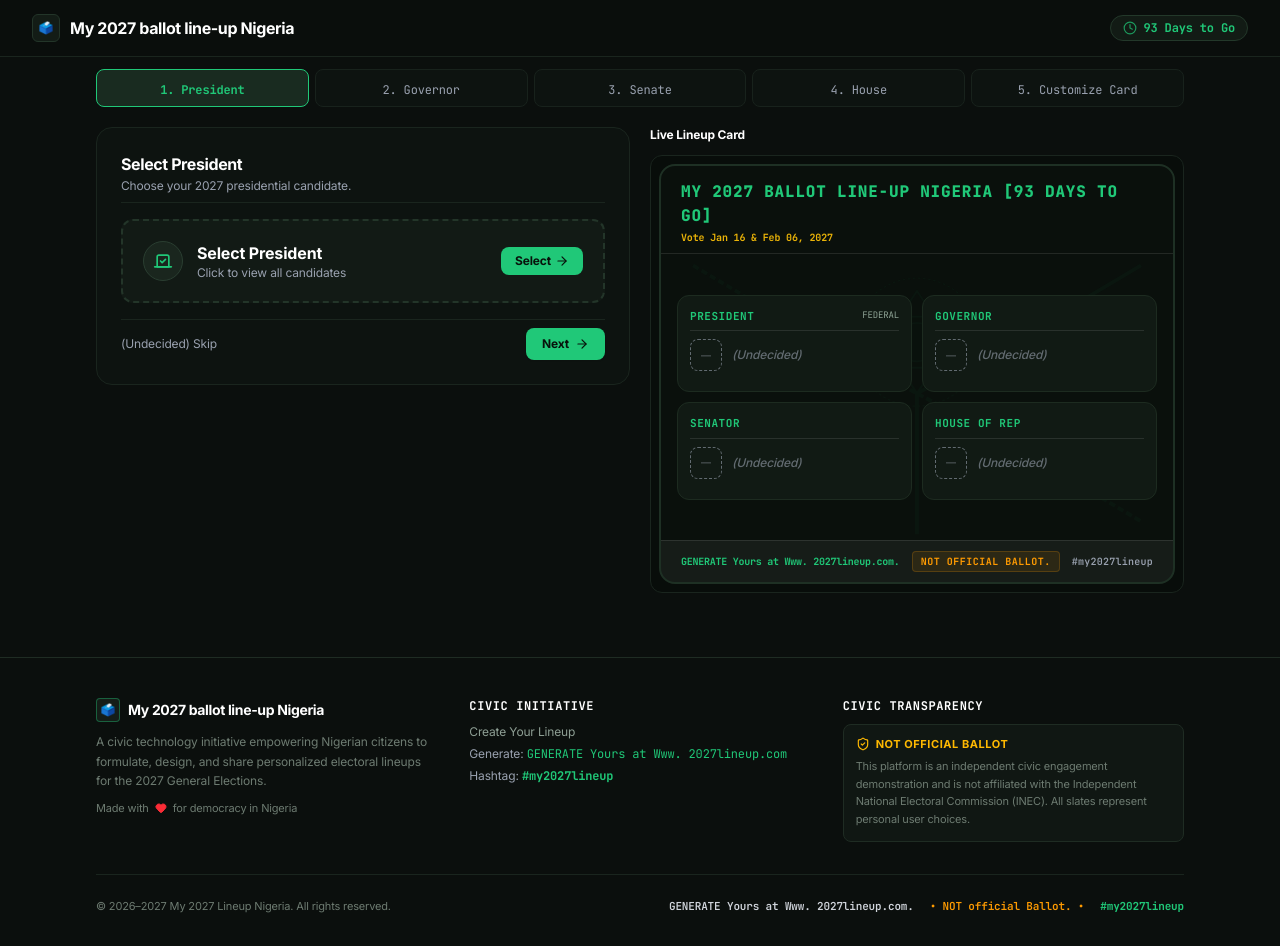
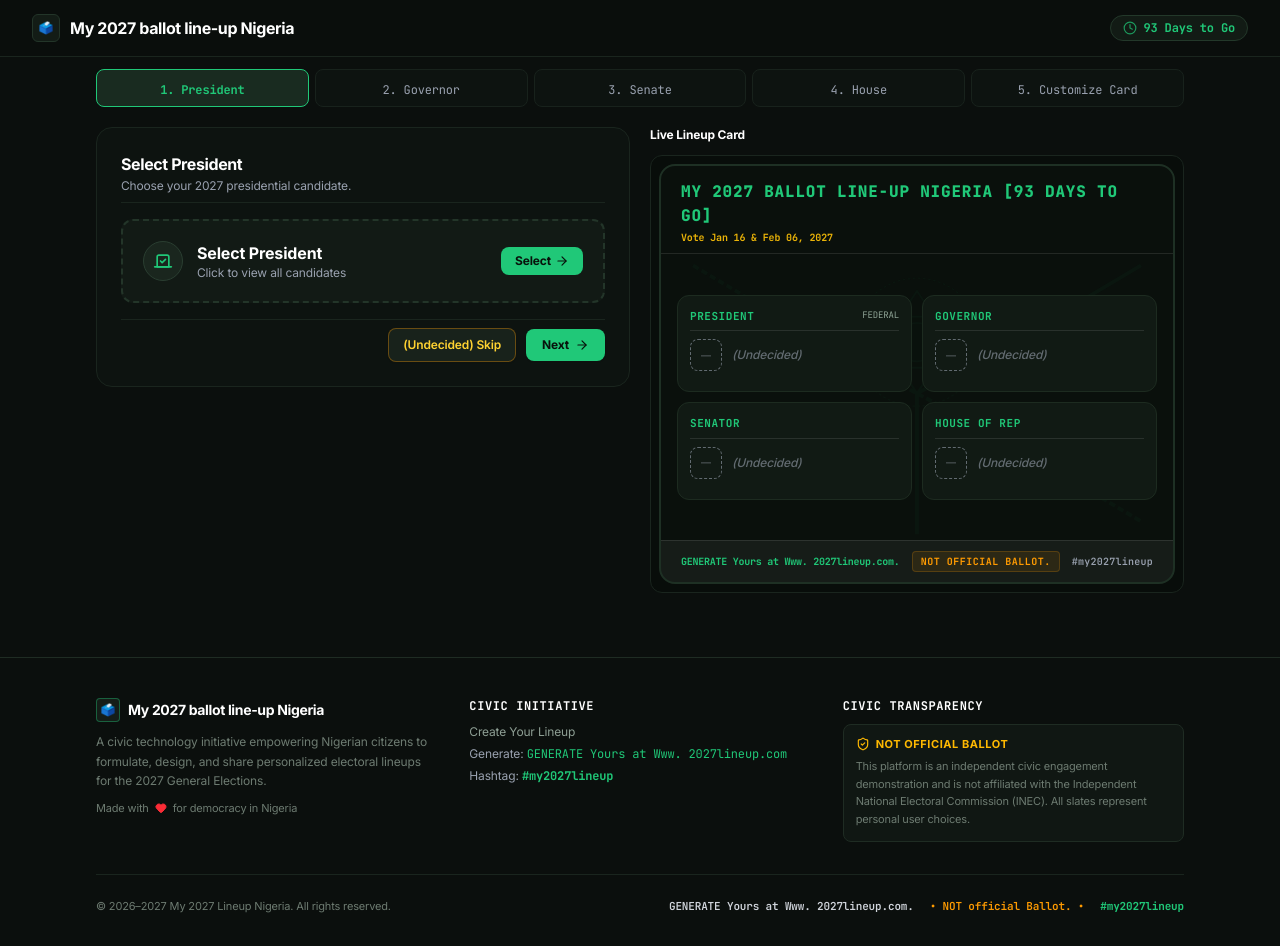
Before and after one commit to muwagunprecious/ballot-app, a Next.js app: page / in a window 1280 px wide. Built offline with nearby package versions, Linux system fonts and the light colour scheme.

Commit message:
Highlight (Undecided) Skip as a distinct styled button with amber accents and hover states

```diff
--- a/app/page.tsx
+++ b/app/page.tsx
@@ -338,20 +338,23 @@ export default function HomePage() {
 
               {/* CONTROLS */}
               <div className="pt-2 flex items-center justify-between border-t border-[#1A251E]">
+                <div className="flex items-center space-x-2.5 ml-auto">
                   <button
                     onClick={() => setCurrentStep(2)}
-                  className="text-xs text-gray-400 hover:text-white"
+                    className="px-3.5 py-2 rounded-lg bg-[#18221B] border border-amber-500/35 hover:border-amber-400 text-amber-300 hover:text-amber-100 hover:bg-amber-500/20 text-xs font-semibold flex items-center space-x-1.5 transition-all shadow-xs cursor-pointer"
+                    title="Skip as Undecided for President"
                   >
-                  (Undecided) Skip
+                    <span>(Undecided) Skip</span>
                   </button>
 
                   <button
                     onClick={() => setCurrentStep(2)}
-                  className="px-4 py-2 rounded-lg bg-[#20C878] hover:bg-[#1AB36B] text-[#08120B] text-xs font-bold flex items-center space-x-1.5 transition-all shadow-xs ml-auto"
+                    className="px-4 py-2 rounded-lg bg-[#20C878] hover:bg-[#1AB36B] text-[#08120B] text-xs font-bold flex items-center space-x-1.5 transition-all shadow-xs cursor-pointer"
                   >
                     <span>Next</span>
                     <ArrowRight className="w-3.5 h-3.5" />
                   </button>
+                </div>
               </div>
             </div>
           )}
@@ -504,18 +507,19 @@ export default function HomePage() {
                   <span>Back</span>
                 </button>
 
-                <div className="flex items-center space-x-3">
+                <div className="flex items-center space-x-2.5">
                   {!isOffCycleGov && (
                     <button
                       onClick={() => setCurrentStep(3)}
-                      className="text-xs text-gray-400 hover:text-white"
+                      className="px-3.5 py-2 rounded-lg bg-[#18221B] border border-amber-500/35 hover:border-amber-400 text-amber-300 hover:text-amber-100 hover:bg-amber-500/20 text-xs font-semibold flex items-center space-x-1.5 transition-all shadow-xs cursor-pointer"
+                      title="Skip as Undecided for Governor"
                     >
-                      (Undecided) Skip
+                      <span>(Undecided) Skip</span>
                     </button>
                   )}
                   <button
                     onClick={() => setCurrentStep(3)}
-                    className="px-4 py-2 rounded-lg bg-[#20C878] hover:bg-[#1AB36B] text-[#08120B] text-xs font-bold flex items-center space-x-1.5 transition-all shadow-xs"
+                    className="px-4 py-2 rounded-lg bg-[#20C878] hover:bg-[#1AB36B] text-[#08120B] text-xs font-bold flex items-center space-x-1.5 transition-all shadow-xs cursor-pointer"
                   >
                     <span>Next</span>
                     <ArrowRight className="w-3.5 h-3.5" />
@@ -664,16 +668,17 @@ export default function HomePage() {
                   <span>Back</span>
                 </button>
 
-                <div className="flex items-center space-x-3">
+                <div className="flex items-center space-x-2.5">
                   <button
                     onClick={() => setCurrentStep(4)}
-                    className="text-xs text-gray-400 hover:text-white"
+                    className="px-3.5 py-2 rounded-lg bg-[#18221B] border border-amber-500/35 hover:border-amber-400 text-amber-300 hover:text-amber-100 hover:bg-amber-500/20 text-xs font-semibold flex items-center space-x-1.5 transition-all shadow-xs cursor-pointer"
+                    title="Skip as Undecided for Senate"
                   >
-                    (Undecided) Skip
+                    <span>(Undecided) Skip</span>
                   </button>
                   <button
                     onClick={() => setCurrentStep(4)}
-                    className="px-4 py-2 rounded-lg bg-[#20C878] hover:bg-[#1AB36B] text-[#08120B] text-xs font-bold flex items-center space-x-1.5 transition-all shadow-xs"
+                    className="px-4 py-2 rounded-lg bg-[#20C878] hover:bg-[#1AB36B] text-[#08120B] text-xs font-bold flex items-center space-x-1.5 transition-all shadow-xs cursor-pointer"
                   >
                     <span>Next</span>
                     <ArrowRight className="w-3.5 h-3.5" />
@@ -830,16 +835,17 @@ export default function HomePage() {
                   <span>Back</span>
                 </button>
 
-                <div className="flex items-center space-x-3">
+                <div className="flex items-center space-x-2.5">
                   <button
                     onClick={() => setCurrentStep(5)}
-                    className="text-xs text-gray-400 hover:text-white"
+                    className="px-3.5 py-2 rounded-lg bg-[#18221B] border border-amber-500/35 hover:border-amber-400 text-amber-300 hover:text-amber-100 hover:bg-amber-500/20 text-xs font-semibold flex items-center space-x-1.5 transition-all shadow-xs cursor-pointer"
+                    title="Skip as Undecided for House of Representatives"
                   >
-                    (Undecided) Skip
+                    <span>(Undecided) Skip</span>
                   </button>
                   <button
                     onClick={() => setCurrentStep(5)}
-                    className="px-4 py-2 rounded-lg bg-[#20C878] hover:bg-[#1AB36B] text-[#08120B] text-xs font-bold flex items-center space-x-1.5 transition-all shadow-xs"
+                    className="px-4 py-2 rounded-lg bg-[#20C878] hover:bg-[#1AB36B] text-[#08120B] text-xs font-bold flex items-center space-x-1.5 transition-all shadow-xs cursor-pointer"
                   >
                     <span>Finish Card</span>
                     <ArrowRight className="w-3.5 h-3.5" />
@@ -1105,9 +1111,10 @@ export default function HomePage() {
                   else if (activeModal === 'SENATOR') setCurrentStep(4);
                   else if (activeModal === 'REPRESENTATIVE') setCurrentStep(5);
                 }}
-                className="text-xs text-gray-400 hover:text-white"
+                className="px-3.5 py-1.5 rounded-lg bg-[#18221B] border border-amber-500/35 hover:border-amber-400 text-amber-300 hover:text-amber-100 hover:bg-amber-500/20 text-xs font-semibold flex items-center space-x-1.5 transition-all shadow-xs cursor-pointer"
               >
-                (Undecided) Skip →
+                <span>(Undecided) Skip</span>
+                <ArrowRight className="w-3.5 h-3.5" />
               </button>
               <button
                 type="button"
```
Lines whose indentation alone changed are shown as unchanged.
